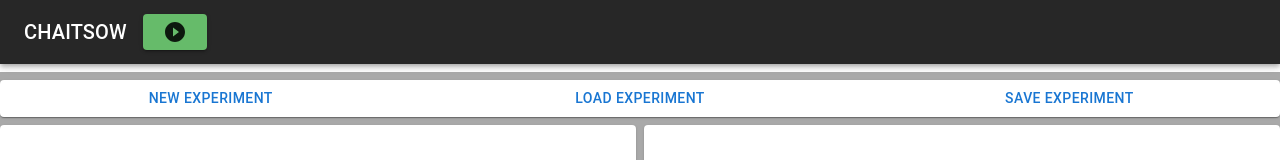
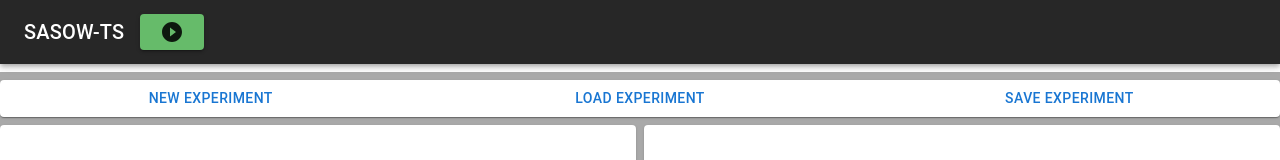
Before and after one commit to sasow-org/sasow-org.github.io, a React (Create React App) app: page / in a window 1280 px wide. Shown: the top 160 px of the page. Built offline with nearby package versions, Linux system fonts and the light colour scheme.

Commit message:
Update NavBar.tsx

```diff
--- a/src/components/NavBar.tsx
+++ b/src/components/NavBar.tsx
@@ -98,7 +98,7 @@ export default function NavBar(props) {
         <Stack spacing={2} sx={{ flexGrow: 1 }}>
             <ThemeProvider theme={darkTheme}>
                 <AppBar position="static" color="primary">
-                    {appBarLabel('CHAITSOW')}
+                    {appBarLabel('SASOW-TS')}
                 </AppBar>
             </ThemeProvider>
         </Stack>
```
